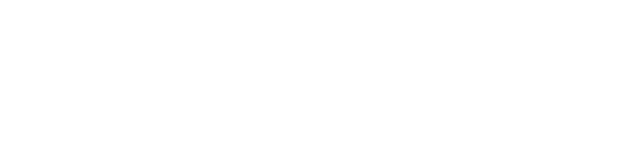
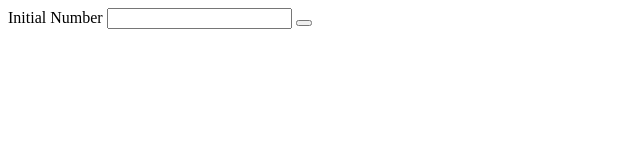
Before and after one commit to Sathu03/Collatz, a plain HTML site: page index.html in a window 1280 px wide. Shown: the whole page, without its empty margins (0-640 px from the left). Drawn offline with Linux system fonts and the light colour scheme.

Commit message:
added button

```diff
--- a/index.html
+++ b/index.html
@@ -10,8 +10,9 @@
     <div class="container">
 
         <div class="sidebar">
-
-
+            <label for="start_num">Initial Number</label>
+            <input type="number" name="start-num" id="num-input">
+            <button type="submit"></button>
         </div>
 
         <div class="content">
```
